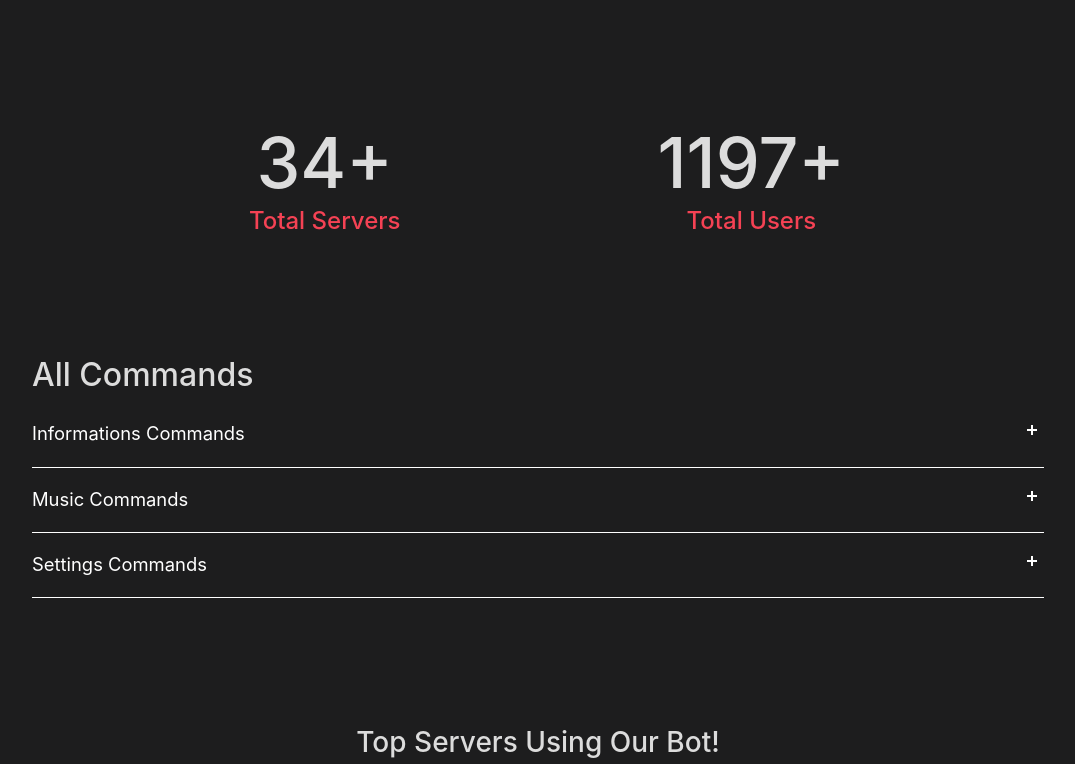
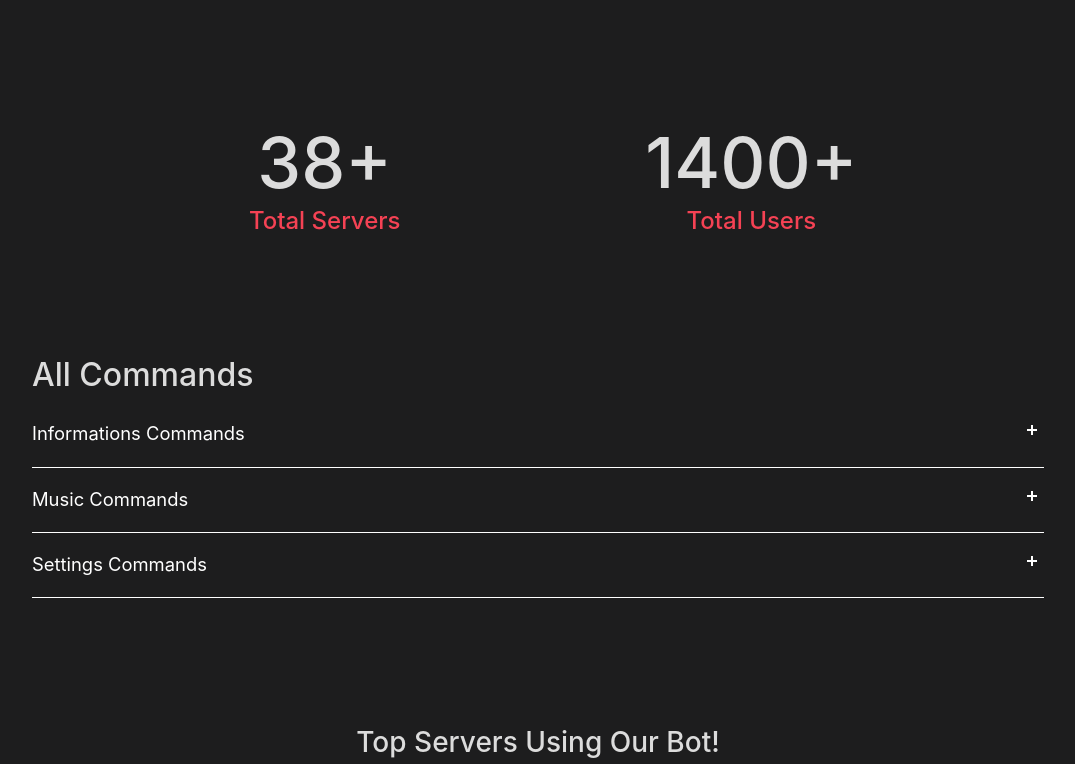
Before and after one commit to shadowforce78/Sushi-Site, a plain HTML site: page index.html in a window 1280 px wide. Shown: the part 1360-2124 px from the top of the page, without its empty margins (102-1177 px from the left). Drawn offline with nearby package versions, Linux system fonts and the light colour scheme; a small style sheet from the web is missing; files whose address does not match are found by name.

Commit message:
Update index.html

```diff
--- a/index.html
+++ b/index.html
@@ -108,11 +108,11 @@
             <div class="container-fluid text-white">
                 <div class="row row-cols-3 justify-content-center" style="color: var(--secondary-text-color);">
                     <div class="col-auto col-md-6 col-lg-4 text-center pb-5 pt-5 number-item love_counter">
-                        <h1 class="love_count" style="font-size: 70px;"><strong>34</strong></h1>
+                        <h1 class="love_count" style="font-size: 70px;"><strong>38</strong></h1>
                         <h4 style="color: var(--main-color);margin-top: -6px;">Total Servers</h4>
                     </div>
                     <div class="col-auto col-lg-4 text-center align-self-center pb-5 pt-5 love_counter">
-                        <h1 class="love_count" style="font-size: 70px;"><strong>1197</strong></h1>
+                        <h1 class="love_count" style="font-size: 70px;"><strong>1400</strong></h1>
                         <h4 style="color: var(--main-color);margin-top: -6px;">Total Users</h4>
                     </div>
                 </div>
```
